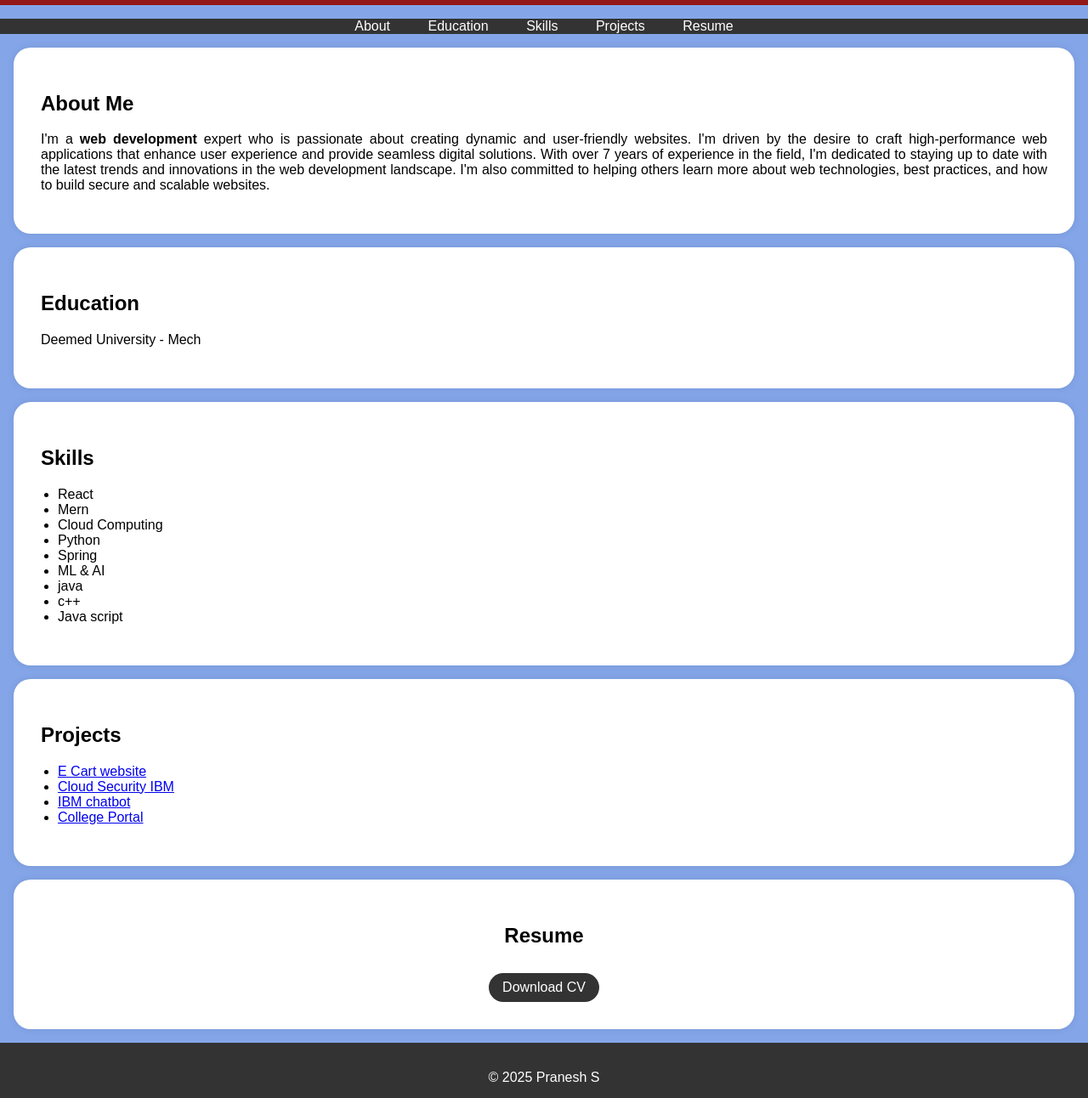
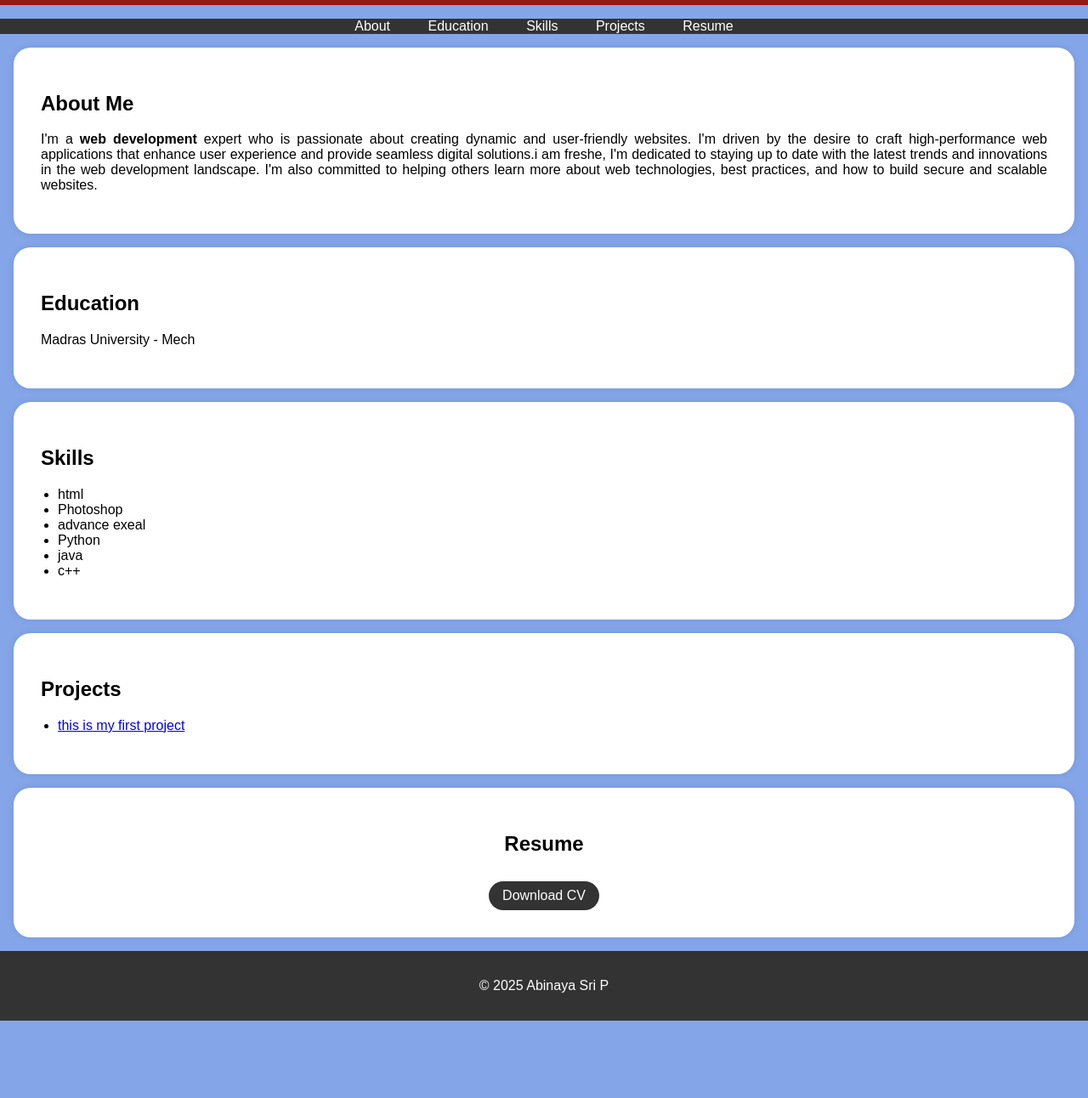
Before and after one commit to abinayasri-06/Abinayasri0611, a plain HTML site: page index.html in a window 1280 px wide. Shown: the part 191-1483 px from the top of the page at 85% size. After the commit the page ends 1392 px from the top, so only its background shows below. Drawn offline with Linux system fonts and the light colour scheme.

Commit message:
Update index.html

```diff
--- a/index.html
+++ b/index.html
@@ -95,9 +95,9 @@
     <header>
         <div class="header-content">
             <!-- Add your profile picture here -->
-            <img src="passport photo.jpg" alt="Your Profile Picture" class="profile-picture">
-            <h1>Pranesh S</h1>
-            <p>Am Mechanical Engineer</p>
+            <img src="abi.jpg.pdf" alt="Your Profile Picture" class="profile-picture">
+            <h1>Abinaya Sri P</h1>
+            <p>Am web developer</p>
         </div>
     </header>
 
@@ -117,7 +117,7 @@
             <h2>About Me</h2>
             <p>I'm a <b>web development</b> expert who is passionate about creating dynamic and user-friendly websites.
                 I'm driven by the desire to craft high-performance web applications that enhance user experience and provide
-                 seamless digital solutions. With over 7 years of experience in the field, I'm dedicated to staying up to date
+                 seamless digital solutions.i am freshe, I'm dedicated to staying up to date
                  with the latest trends and innovations in the
                  web development landscape. I'm also committed to helping others learn more about web technologies,
                  best practices, and how to build secure and scalable websites.</p>
@@ -128,7 +128,7 @@
     <section id="education">
         <div class="section-content">
             <h2>Education</h2>
-            <p>Deemed University  - Mech</p>
+            <p>Madras University  - Mech</p>
 
 
         </div>
@@ -138,15 +138,14 @@
         <div class="section-content">
             <h2>Skills</h2>
             <ul>
-                <li>React</li>
-                <li>Mern</li>
-                <li>Cloud Computing</li>
+                <li>html</li>
+                <li>Photoshop</li>
+                <li>advance exeal</li>
                 <li>Python</li>
-                <li>Spring</li>
-                <li>ML & AI</li>
+
                 <li>java</li>
                 <li>c++</li>
-                <li>Java script</li>
+
             </ul>
         </div>
     </section>
@@ -155,10 +154,8 @@
         <div class="section-content">
             <h2>Projects</h2>
             <ul>
-                <li><a href="#">E Cart website</a></li>
-                <li><a href="#">Cloud Security IBM</a></li>
-                <li><a href="#">IBM chatbot</a></li>
-                <li><a href="#">College Portal</a></li>
+                <li><a href="#">this is my first project</a></li>
+
                 <!-- Add more project links here -->
             </ul>
         </div>
@@ -169,14 +166,14 @@
         <div class="section-content">
             <center>
             <h2>Resume</h2>
-            <a href="file.pdf" target="_blank" class="download-button">Download CV</a>
+            <a href="Document from K.M.Palani" target="_blank" class="download-button">Download CV</a>
         </center>
         </div>
 
     </section>
 
     <footer>
-        <p>&copy; 2025 Pranesh S</p>
+        <p>&copy; 2025 Abinaya Sri P</p>
     </footer>
 
     <script>
```
